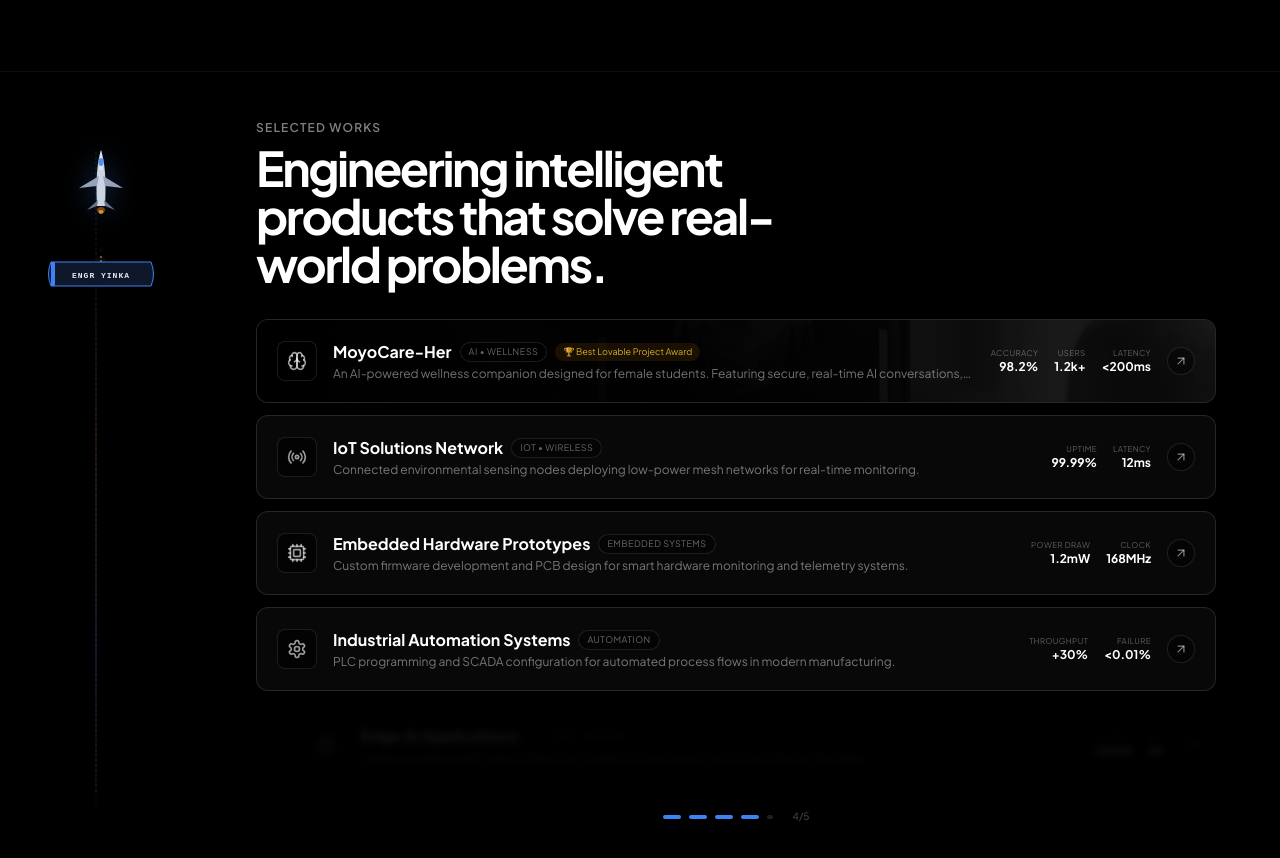
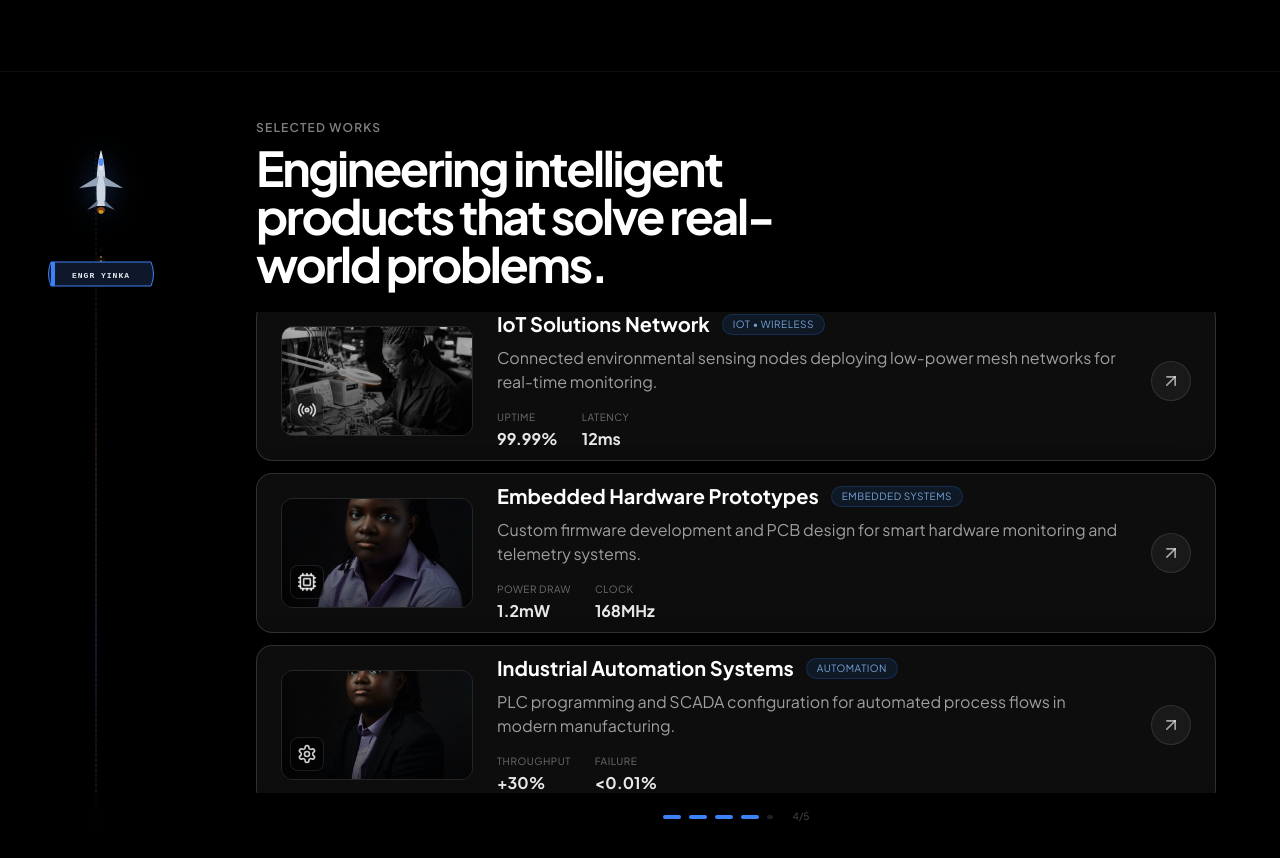
Before and after one commit to muwagunprecious/Engr-Yinka, a Next.js app: page / in a window 1280 px wide. Shown: the part 5640-6498 px from the top of the page. Built offline with nearby package versions, Linux system fonts and the light colour scheme.

Commit message:
Enhance Project cards: added images, increased sizes, improved layout

```diff
--- a/src/components/Projects.tsx
+++ b/src/components/Projects.tsx
@@ -35,6 +35,7 @@ const projects: Project[] = [
     category: "IoT • Wireless",
     description:
       "Connected environmental sensing nodes deploying low-power mesh networks for real-time monitoring.",
+    image: "/yinka_workspace.png",
     icon: <Radio className="w-5 h-5" />,
     stats: [
       { label: "Uptime", value: "99.99%" },
@@ -46,6 +47,7 @@ const projects: Project[] = [
     category: "Embedded Systems",
     description:
       "Custom firmware development and PCB design for smart hardware monitoring and telemetry systems.",
+    image: "/engr_yinka_2.jpeg",
     icon: <Cpu className="w-5 h-5" />,
     stats: [
       { label: "Power Draw", value: "1.2mW" },
@@ -57,6 +59,7 @@ const projects: Project[] = [
     category: "Automation",
     description:
       "PLC programming and SCADA configuration for automated process flows in modern manufacturing.",
+    image: "/mg_0434.jpeg",
     icon: <Settings className="w-5 h-5" />,
     stats: [
       { label: "Throughput", value: "+30%" },
@@ -68,6 +71,7 @@ const projects: Project[] = [
     category: "AI • Deep Learning",
     description:
       "Deploying lightweight object detection models on low-power microcontrollers at the edge.",
+    image: "/mg_0440.jpeg",
     icon: <Brain className="w-5 h-5" />,
     stats: [
       { label: "Model", value: "140KB" },
@@ -263,64 +267,68 @@ export default function Projects() {
                     filter: isRevealed ? "blur(0px)" : "blur(4px)",
                   }}
                   transition={{ duration: 0.45, ease: [0.23, 1, 0.32, 1] }}
-                  className="group relative rounded-xl border overflow-hidden flex items-center gap-4 p-4 md:p-5 transition-colors duration-500"
+                  className="group relative rounded-2xl border overflow-hidden flex flex-col md:flex-row items-center gap-6 p-5 md:p-6 transition-colors duration-500 min-h-[140px] md:min-h-[160px]"
                   style={{
-                    borderColor: isRevealed ? "rgba(255,255,255,0.12)" : "rgba(255,255,255,0.04)",
-                    background: isRevealed ? "rgba(255,255,255,0.03)" : "rgba(255,255,255,0.01)",
+                    borderColor: isRevealed ? "rgba(255,255,255,0.15)" : "rgba(255,255,255,0.04)",
+                    background: isRevealed ? "rgba(255,255,255,0.05)" : "rgba(255,255,255,0.01)",
+                    boxShadow: isRevealed ? "0 10px 40px -10px rgba(0,0,0,0.5)" : "none",
                   }}
                 >
-                  {/* Background image for featured */}
+                  {/* Background hover shimmer */}
+                  <div className="absolute inset-0 bg-gradient-to-tr from-white/0 via-white/[0.03] to-white/0 opacity-0 group-hover:opacity-100 transition-opacity duration-700 pointer-events-none" />
+
+                  {/* Image container on the left */}
                   {project.image && (
-                    <>
-                      <div className="absolute inset-0 z-0 opacity-10">
-                        <img src={project.image} alt={project.title} className="w-full h-full object-cover" />
+                    <div className="shrink-0 w-full md:w-48 h-32 md:h-full rounded-xl overflow-hidden border border-white/10 relative z-10">
+                      <img
+                        src={project.image}
+                        alt={project.title}
+                        className="w-full h-full object-cover opacity-80 group-hover:opacity-100 group-hover:scale-105 transition-all duration-700"
+                      />
+                      <div className="absolute inset-0 bg-gradient-to-t from-black/60 to-transparent pointer-events-none" />
+                      <div className="absolute bottom-2 left-2 p-1.5 rounded-lg bg-black/40 text-white/80 backdrop-blur-md border border-white/10">
+                        {project.icon}
                       </div>
-                      <div className="absolute inset-0 bg-gradient-to-r from-black via-black/80 to-transparent z-0" />
-                    </>
+                    </div>
                   )}
 
-                  {/* Icon */}
-                  <div className="shrink-0 w-10 h-10 rounded-lg border border-white/10 bg-black/60 flex items-center justify-center text-white/60 z-10">
-                    {project.icon}
-                  </div>
-
                   {/* Content */}
-                  <div className="flex-1 min-w-0 z-10">
-                    <div className="flex items-center gap-2 mb-0.5 flex-wrap">
-                      <h4 className="font-sans text-sm md:text-base font-bold text-white truncate">
+                  <div className="flex-1 min-w-0 z-10 flex flex-col justify-center w-full">
+                    <div className="flex items-center gap-3 mb-2 flex-wrap">
+                      <h4 className="font-sans text-lg md:text-xl font-bold text-white truncate">
                         {project.title}
                       </h4>
-                      <span className="font-mono text-[9px] tracking-wider text-white/40 uppercase border border-white/10 rounded-full px-2 py-0.5 bg-black/40 shrink-0">
+                      <span className="font-mono text-[10px] tracking-wider text-blue-300/80 uppercase border border-blue-500/20 rounded-full px-2.5 py-0.5 bg-blue-500/10 shrink-0">
                         {project.category}
                       </span>
                       {project.badge && (
-                        <span className="font-mono text-[9px] text-amber-300/80 bg-amber-500/10 rounded-full px-2 py-0.5 shrink-0">
+                        <span className="font-mono text-[10px] text-amber-300/90 bg-amber-500/15 border border-amber-500/20 rounded-full px-2.5 py-0.5 shrink-0">
                           {project.badge}
                         </span>
                       )}
                     </div>
-                    <p className="font-sans text-xs text-white/45 line-clamp-1">
+                    <p className="font-sans text-sm md:text-base text-white/60 line-clamp-2 md:line-clamp-3 mb-4 group-hover:text-white/80 transition-colors">
                       {project.description}
                     </p>
-                  </div>
 
                     {/* Stats */}
-                  <div className="hidden md:flex gap-4 shrink-0 z-10">
+                    <div className="flex gap-6 shrink-0 mt-auto">
                       {project.stats.map((stat, sIdx) => (
-                      <div key={sIdx} className="flex flex-col items-end">
-                        <span className="font-mono text-[8px] uppercase tracking-wider text-white/35">
+                        <div key={sIdx} className="flex flex-col">
+                          <span className="font-mono text-[10px] uppercase tracking-wider text-white/40 mb-0.5">
                             {stat.label}
                           </span>
-                        <span className="font-mono text-xs font-bold text-white">
+                          <span className="font-mono text-sm md:text-base font-bold text-white/90">
                             {stat.value}
                           </span>
                         </div>
                       ))}
                     </div>
+                  </div>
 
                   {/* Arrow */}
-                  <div className="shrink-0 w-7 h-7 rounded-full border border-white/10 bg-black/40 flex items-center justify-center text-white/50 z-10">
-                    <ArrowUpRight className="w-3.5 h-3.5" />
+                  <div className="shrink-0 w-10 h-10 rounded-full border border-white/10 bg-white/5 flex items-center justify-center text-white/60 z-10 group-hover:bg-white/10 group-hover:text-white transition-all duration-300 self-start md:self-center absolute top-4 right-4 md:relative md:top-0 md:right-0">
+                    <ArrowUpRight className="w-5 h-5 group-hover:rotate-45 transition-transform duration-300" />
                   </div>
 
                   {/* Reveal flash */}
```
Lines whose indentation alone changed are shown as unchanged.
